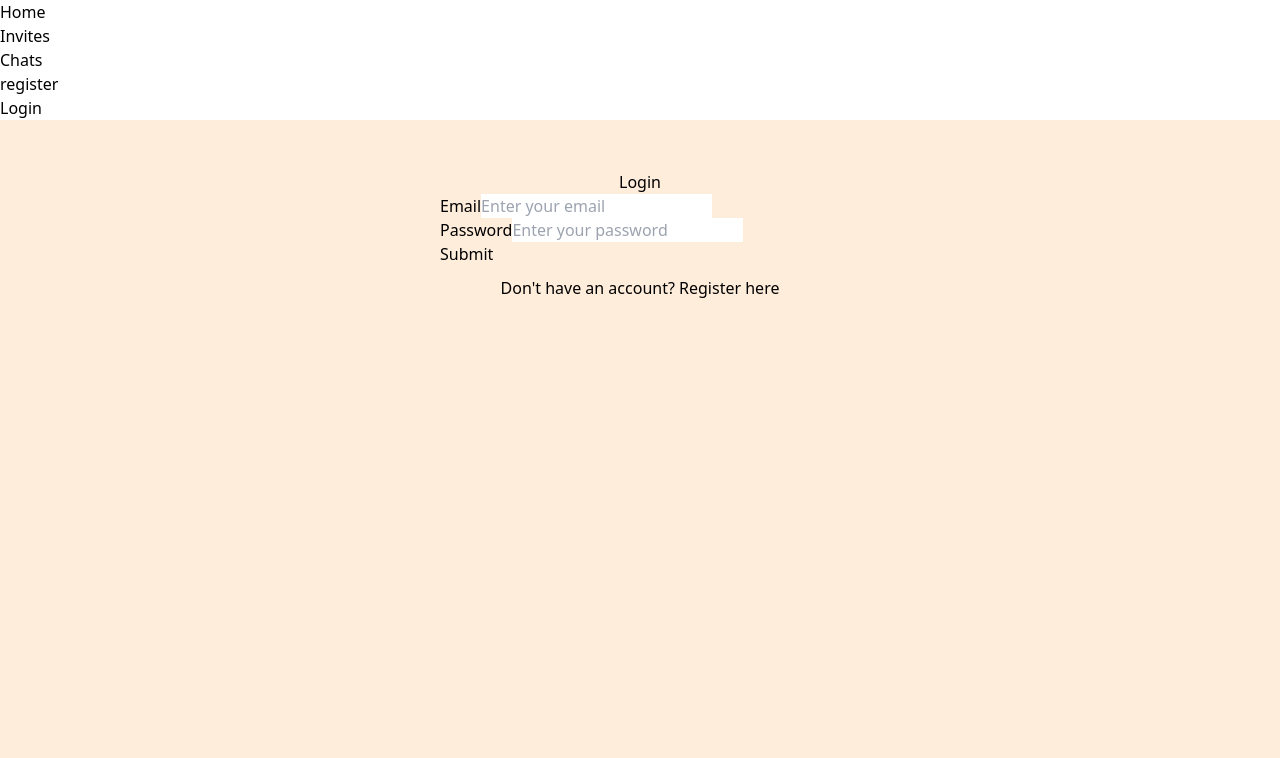
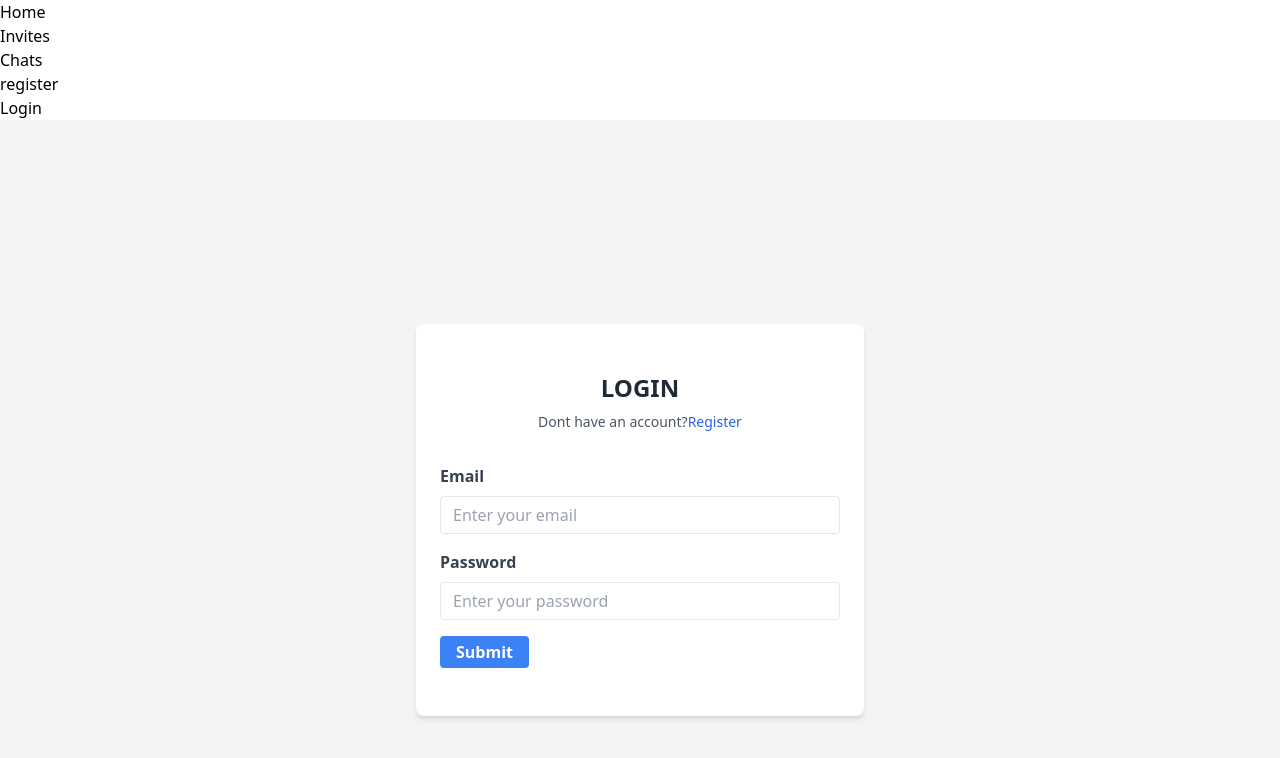
Before and after one commit to Husain-Jinia/dog-adoption-app, a React (Create React App) app: page / in a window 1280 px wide. Shown: the top 758 px of the page. Built offline with nearby package versions, Linux system fonts and the light colour scheme; no server answers; the database is empty.

Commit message:
Updated login style

```diff
--- a/src/components/Chats/message.js
+++ b/src/components/Chats/message.js
@@ -28,8 +28,6 @@ const Messages = () => {
             {
                 messages.map(m=>
                     <div key={m.id}>
-                        {
-
                         <img
                             style={{ verticalAlign: "middle",
                             width: "25px",
@@ -43,7 +41,6 @@ const Messages = () => {
                             }
                             alt=""
                             />
-                        }
                          {m.text}
 
                     </div>
--- a/src/components/authentication/login.js
+++ b/src/components/authentication/login.js
@@ -27,20 +27,32 @@ const LoginPage = () => {
   }
 
   return (
-    <div style={{ backgroundColor: '#FFEDDB', height: '100vh' }}>
-      <Form onSubmit={handleSubmit} style={{ maxWidth: '400px', margin: '0 auto', paddingTop: '50px' }}>
-        <h2 style={{ textAlign: 'center' }}>Login</h2>
-        <FormGroup>
-          <Label for="email">Email</Label>
-          <Input type="email" name="email" id="email" placeholder="Enter your email"/>
-        </FormGroup>
-        <FormGroup>
-          <Label for="password">Password</Label>
-          <Input type="password" name="password" id="password" placeholder="Enter your password"/>
-        </FormGroup>
-        <Button color="primary" block>Submit</Button>
-        <p style={{ textAlign: 'center', marginTop: '10px' }}>Don't have an account? <Link to="/register">Register here</Link></p>
-      </Form>
+    <div className="min-h-screen bg-gray-100 flex justify-center items-center">
+      <div  className='max-w-md w-full px-6 py-12 bg-white shadow-md overflow-hidden sm:rounded-lg'>
+      <div className="mb-8">
+        <h2 className="text-center text-2xl font-bold text-gray-800">
+            LOGIN
+        </h2>
+        <p className="mt-2 text-center text-sm text-gray-600">
+            Dont have an account?
+            <Link to="/login" className="font-medium text-blue-600 hover:text-blue-500">
+            Register
+            </Link>
+        </p>
+        </div>
+        <Form onSubmit={handleSubmit}>
+          <div className="mb-4">
+            <Label className="block text-gray-700 font-bold mb-2" for="email">Email</Label>
+            <Input className="appearance-none border rounded w-full py-2 px-3 text-gray-700 leading-tight focus:outline-none focus:shadow-outline" type="email" name="email" id="email" placeholder="Enter your email"/>
+          </div>
+          <div className="mb-4">
+            <Label className="block text-gray-700 font-bold mb-2" for="password">Password</Label>
+            <Input className="appearance-none border rounded w-full py-2 px-3 text-gray-700 leading-tight focus:outline-none focus:shadow-outline" type="password" name="password" id="password" placeholder="Enter your password"/>
+          </div>
+          <input className="py-1 px-4 bg-blue-500 text-white font-bold rounded hover:bg-blue-600"   type="submit" value="Submit"/>
+        </Form>
+      </div>
+
     </div>
   );
 };
--- a/src/components/authentication/signup.js
+++ b/src/components/authentication/signup.js
@@ -181,8 +181,10 @@ const RegisterPage = () => {
                     <Input className="appearance-none border rounded w-full py-2 px-3 text-gray-700 leading-tight focus:outline-none focus:shadow-outline" type="text" name="dogDescription" id="dogDescription" placeholder="Enter your dogDescription"   />
                 </div>
                 <div className="mb-4">
+                    <FormGroup>
                     <Label className="block text-gray-700 font-bold mb-2" for="dogImage">dog image</Label>
                     <Input className="appearance-none border rounded w-full py-2 px-3 text-gray-700 leading-tight focus:outline-none focus:shadow-outline" type="file" name="dogImage" id="dogImage" placeholder="Enter your dogImage"  />
+                    </FormGroup>
                 </div>
                 <div className="flex items-center justify-between">
                     <button className="bg-blue-500 hover:bg-blue-700 text-white font-bold py-2 px-4 rounded focus:outline-none focus:shadow-outline" onClick={previousPage} type="button">
```
